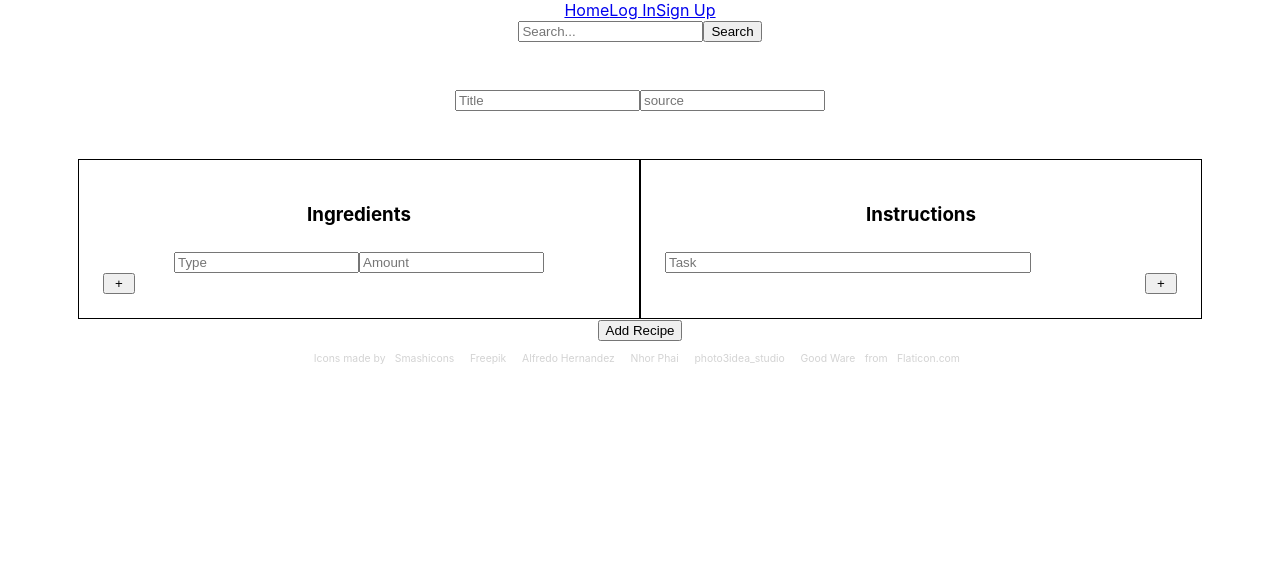
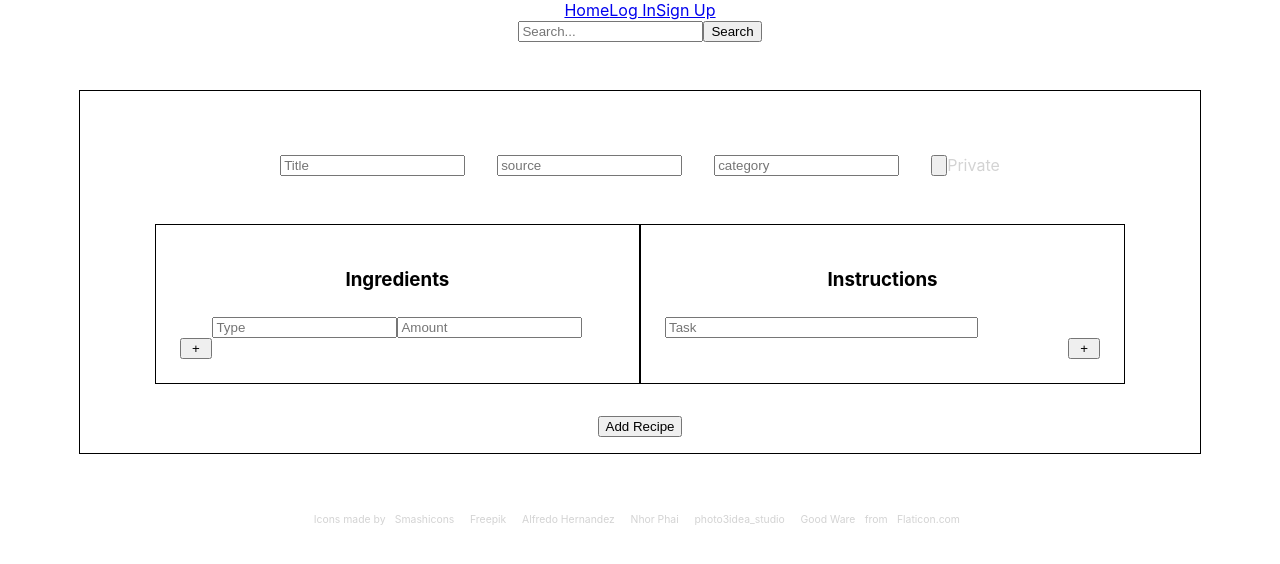
Before and after one commit to BuildWeek-Secret-Family-Recipes/Front-End, a React (Create React App) app: page /addrecipe in a window 1280 px wide. Shown: the top 564 px of the page. Built offline with nearby package versions, Linux system fonts and the light colour scheme.

Commit message:
add recipe component state fully functional

```diff
--- a/src/components/recipe/AddRecipe.js
+++ b/src/components/recipe/AddRecipe.js
@@ -3,11 +3,14 @@ import api from '../../utils/api'
 import styled from 'styled-components'
 
 const FormDiv = styled.form`
-
+    margin: 3rem auto;
+    border: 1px solid black;
+    padding: 1rem;
+    width: 85%;
 `
 const RowWrapper = styled.div`
     display: flex;
-    flex-direction: row;
+    flex-flow: wrap row;
     justify-content: center;
     margin-top: 3rem;
 `
@@ -21,7 +24,16 @@ const Title = styled.input`
 
 `
 const Source = styled.input`
-
+    margin-left: 2rem;
+`
+const Category = styled.input`
+    margin-left: 2rem;
+`
+const Private = styled.button`
+    margin-left: 2rem;
+`
+const Span = styled.span`
+    ${({ selected }) => selected === true ? `color: black;` : `color: lightgray;`};
 `
 const Ingredients = styled.div`
     display: flex;
@@ -49,11 +61,21 @@ const Instruction = styled.input`
     margin-top: .5rem;
 `
 const SubmitButton = styled.button`
-
+    margin-top: 2rem;
+    :hover {
+        cursor: pointer;
+        background: black;
+        color: white
+    }
 `
 const AddButton = styled.button`
     float: right;
     width: 2rem;
+    :hover {
+        cursor: pointer;
+        background: black;
+        color: white
+    }
 `
 
 const AddRecipe = (props) => {
@@ -65,7 +87,7 @@ const AddRecipe = (props) => {
         ingredients: [{ type: '', amount: '' }],
         instructions: [''],
         category: '',
-        private: null
+        private: false
     })
 
     const handleChange = e => {
@@ -73,6 +95,13 @@ const AddRecipe = (props) => {
             ...recipe,
             [e.target.name]: e.target.value
 
+        })
+    }
+
+    const toggle = e => {
+        setRecipe({
+            ...recipe,
+            private: !recipe.private
         })
     }
 
@@ -113,11 +142,18 @@ const AddRecipe = (props) => {
         setInstructions(newInstructions)
     }
 
+    const handleSubmit = e => {
+        e.preventDefault()
+        setRecipe({ ...recipe, instructions, ingredients })
+    }
+
     return (
-        <FormDiv>
+        <FormDiv onSubmit={handleSubmit}>
             <RowWrapper>
                 <Title type='text' name='title' placeholder='Title' value={recipe.title} onChange={handleChange} />
                 <Source type='text' name='source' placeholder='source' value={recipe.source} onChange={handleChange} />
+                <Category type='text' name='category' placeholder='category' value={recipe.category} onChange={handleChange} />
+                <Private type='radio' name='private' onClick={toggle} /><Span selected={recipe.private}>Private</Span>
             </RowWrapper>
             <RowWrapper>
                 <Ingredients>
```
